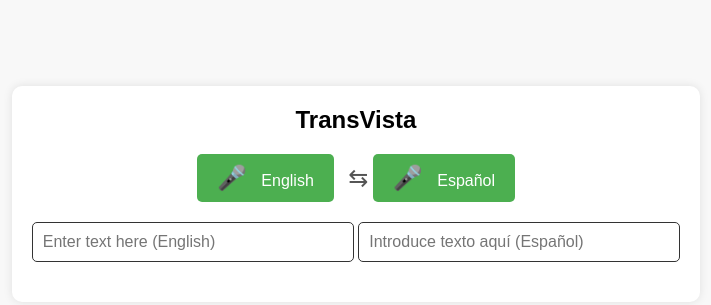
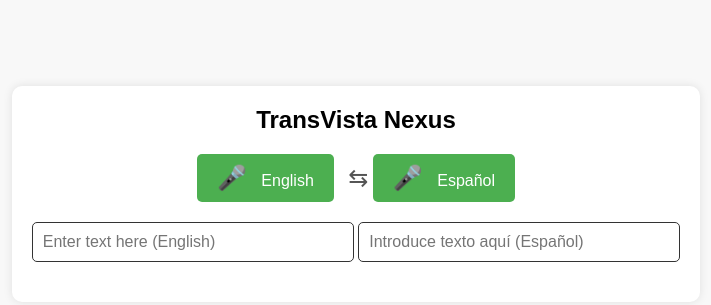
Before and after one commit to EternalModz/Eng2Spn-Ad-GUI, a plain HTML site: page index.html in a window 1280 px wide. Shown: the part 206-511 px from the top of the page, without its empty margins (284-995 px from the left). Drawn offline with Linux system fonts and the light colour scheme.

Commit message:
Update index.html

```diff
--- a/index.html
+++ b/index.html
@@ -76,7 +76,7 @@
 <body>
     <div id="translator-container">
         <div id="title">
-            TransVista
+            TransVista Nexus
         </div>
         <div id="language-select">
             <button class="button" onclick="toggleLanguage()">
```
